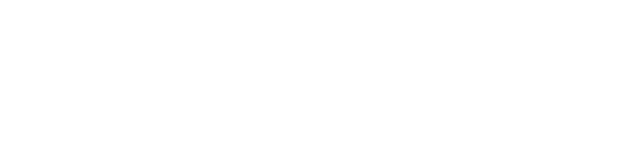
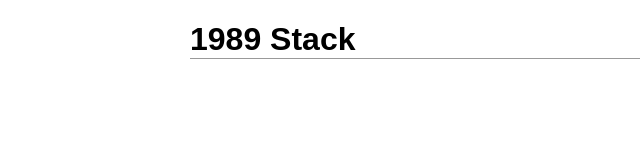
Before and after one commit to tasynguyen3894/1989stack, a plain HTML site: page index.html in a window 1280 px wide. Shown: the whole page, without its empty margins (0-640 px from the left). Drawn offline with Linux system fonts and the light colour scheme.

Commit message:
Add file

```diff
--- a/index.html
+++ b/index.html
@@ -9,8 +9,24 @@
         <title></title>
         <meta name="description" content="">
         <meta name="viewport" content="width=device-width, initial-scale=1">
+        <style>
+            body {
+                font-family: Arial, Helvetica, sans-serif
+            }
+
+            .container {
+                width: 900px;
+                margin: 0 auto;
+            }
+
+            .container h1 {
+                border-bottom: 1px solid #999;
+            }
+        </style>
     </head>
     <body>
-
+        <div class="container">
+            <h1>1989 Stack</h1>
+        </div>
     </body>
 </html>
```
Also changed, not shown: app/index.html (added, +13 -0 lines), src/html/page/index.html (added, +1 -0 lines), src/html/template/main.html (added, +13 -0 lines), app/public/css/styes.css (added), app/public/js/main.js (added), src/sass/styes.scss (added), src/typescript/main.ts (added), 1 other file.
